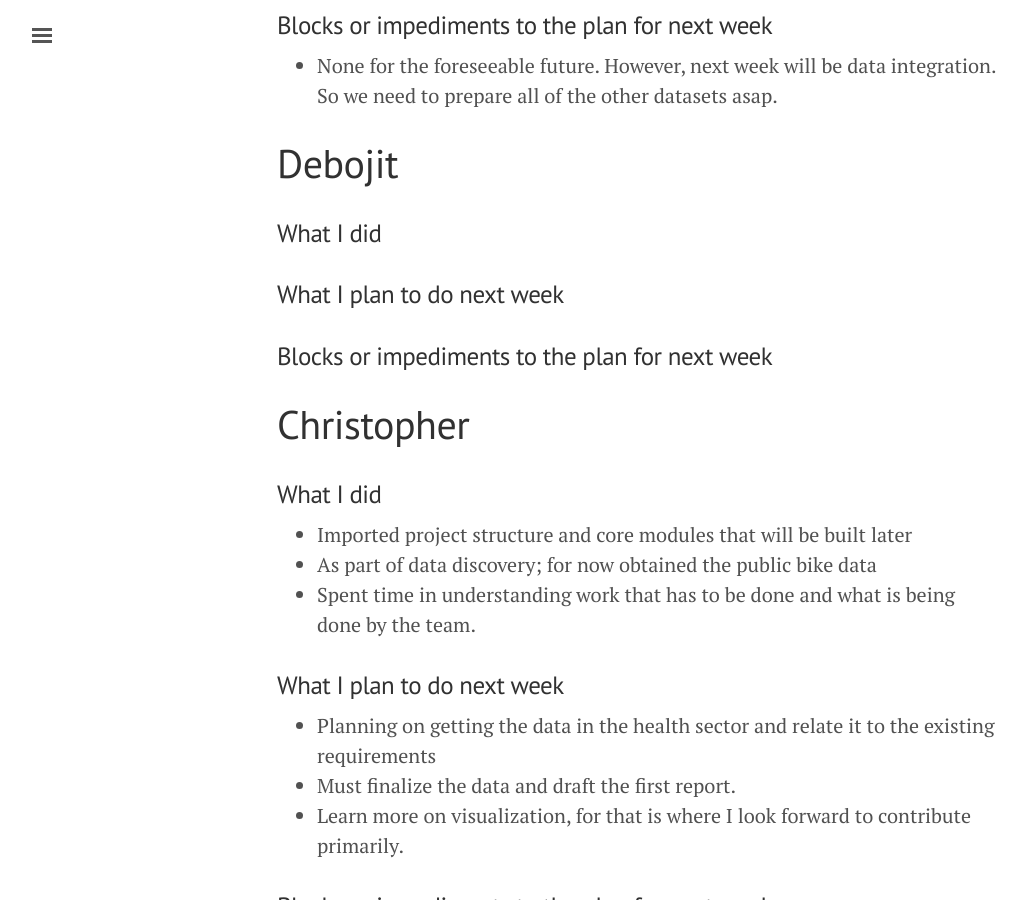
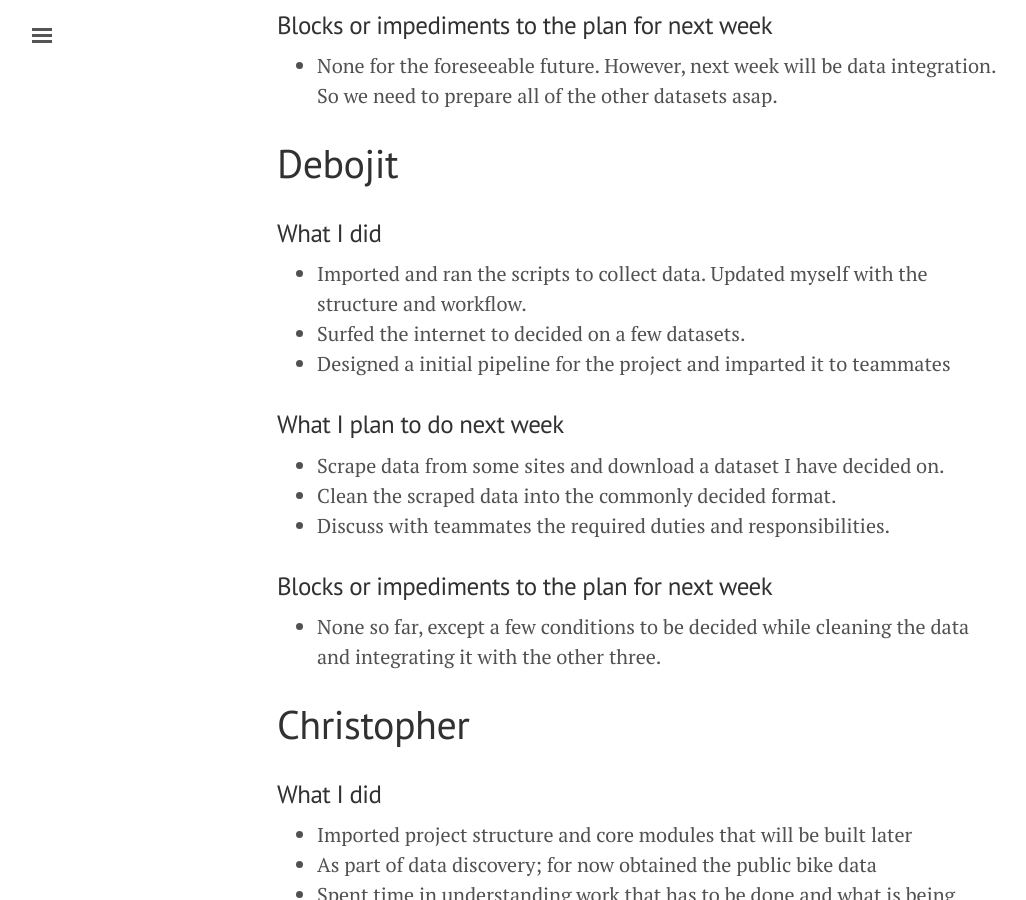
Before and after one commit to titu1994/IDS-Course-Project, a Jekyll site: the page built from _posts/2018-02-10-weekly-report-1.md, in a window 1280 px wide and 900 px high, scrolled down 1812 px. Shown: the whole window, without its empty margins (3-1029 px from the left). Built offline with Jekyll 4.4.1, drawn with Linux system fonts in a browser that asks for light colours.

Commit message:
Weekly update posted.

```diff
--- a/_posts/2018-02-10-weekly-report-1.md
+++ b/_posts/2018-02-10-weekly-report-1.md
@@ -49,10 +49,17 @@ title: Weekly Report #1
 # Debojit
 
 ### What I did
+- Imported and ran the scripts to collect data. Updated myself with the structure and workflow.
+- Surfed the internet to decided on a few datasets.
+- Designed a initial pipeline for the project and imparted it to teammates
 
 ### What I plan to do next week
+- Scrape data from some sites and download a dataset I have decided on.
+- Clean the scraped data into the commonly decided format.
+- Discuss with teammates the required duties and responsibilities.
 
 ### Blocks or impediments to the plan for next week
+- None so far, except a few conditions to be decided while cleaning the data and integrating it with the other three.
 
 # Christopher
 
```
